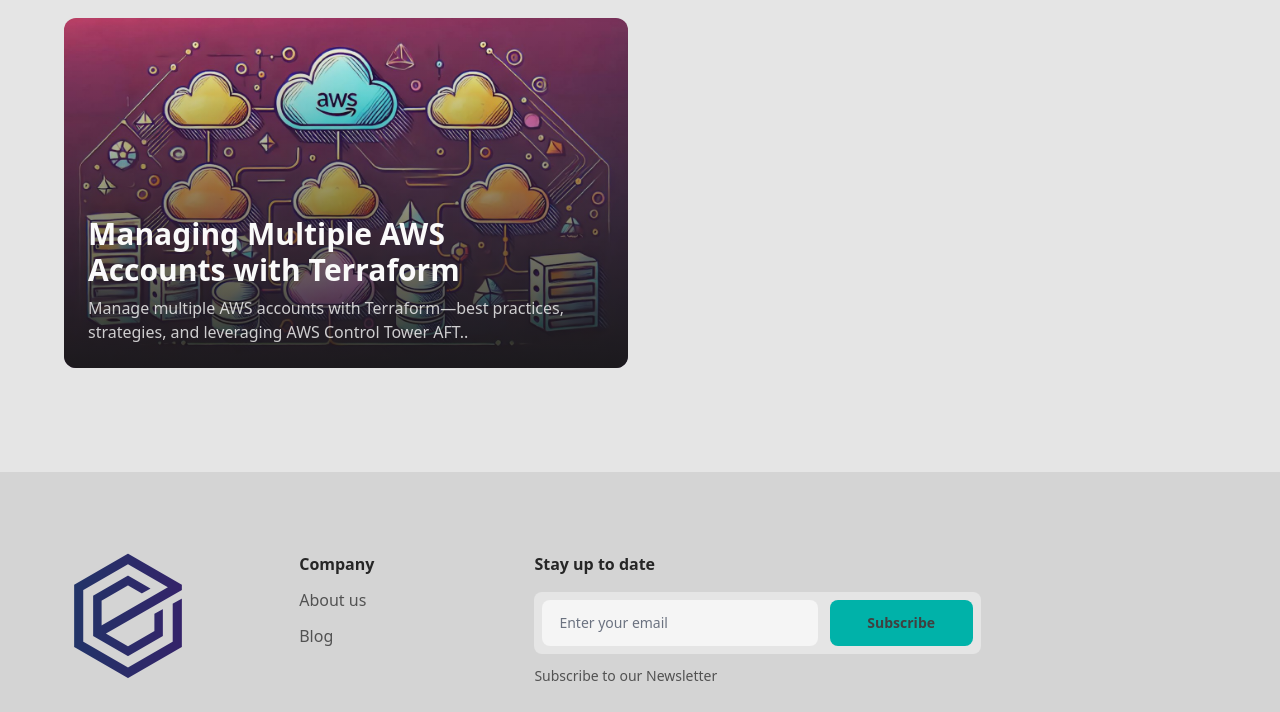
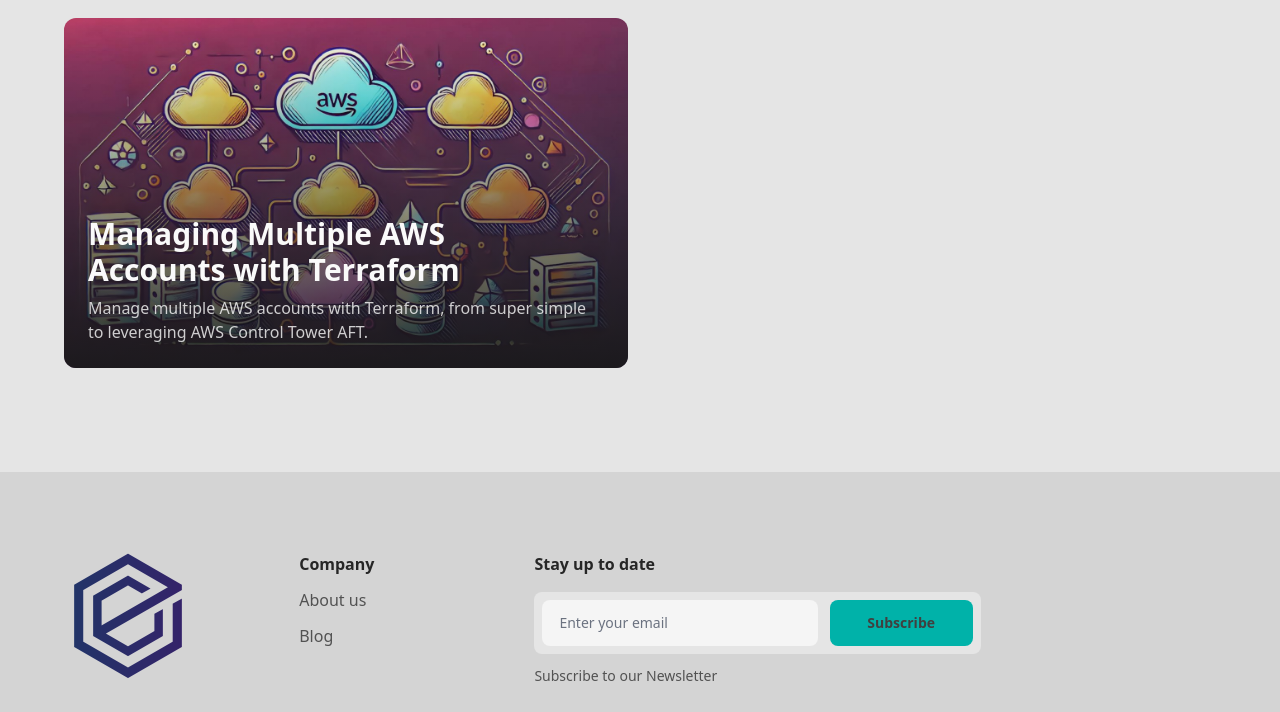
Before and after one commit to coresolutionsltd/coresolutions.ltd, an Astro site: page /blog in a window 1280 px wide. Shown: the part 2378-3090 px from the top of the page. Built offline with nearby package versions, Linux system fonts and the light colour scheme; Astro itself is replaced by a stand-in of ours; some packages are replaced by stand-ins of ours.

Commit message:
chore: multi accounts with terraform

```diff
--- a/src/content/blog/managing-multiple-aws-accounts-with-terraform.md
+++ b/src/content/blog/managing-multiple-aws-accounts-with-terraform.md
@@ -1,6 +1,6 @@
 ---
 title: "Managing Multiple AWS Accounts with Terraform"
-description: "Manage multiple AWS accounts with Terraform—best practices, strategies, and leveraging AWS Control Tower AFT.."
+description: "Manage multiple AWS accounts with Terraform, from super simple to leveraging AWS Control Tower AFT."
 pubDate: 2020-01-01
 author: "Billy"
 cardImage: "@/images/blog/multiple-aws-accounts.jpg"
@@ -8,8 +8,6 @@
 readTime: 2
 tags: ["terraform", "aws"]
 ---
-
-# Managing Multiple AWS Accounts with Terraform
 
 When working with multiple AWS accounts, it's crucial to decide how you'll manage your Terraform state files. This choice influences the approach you take for deploying and managing resources across these accounts. In this post, we'll explore best practices for managing multiple AWS accounts with Terraform, including leveraging AWS Organisations and AWS Control Tower Account Factory for Terraform (AFT) for streamlined account vending.
 
```
